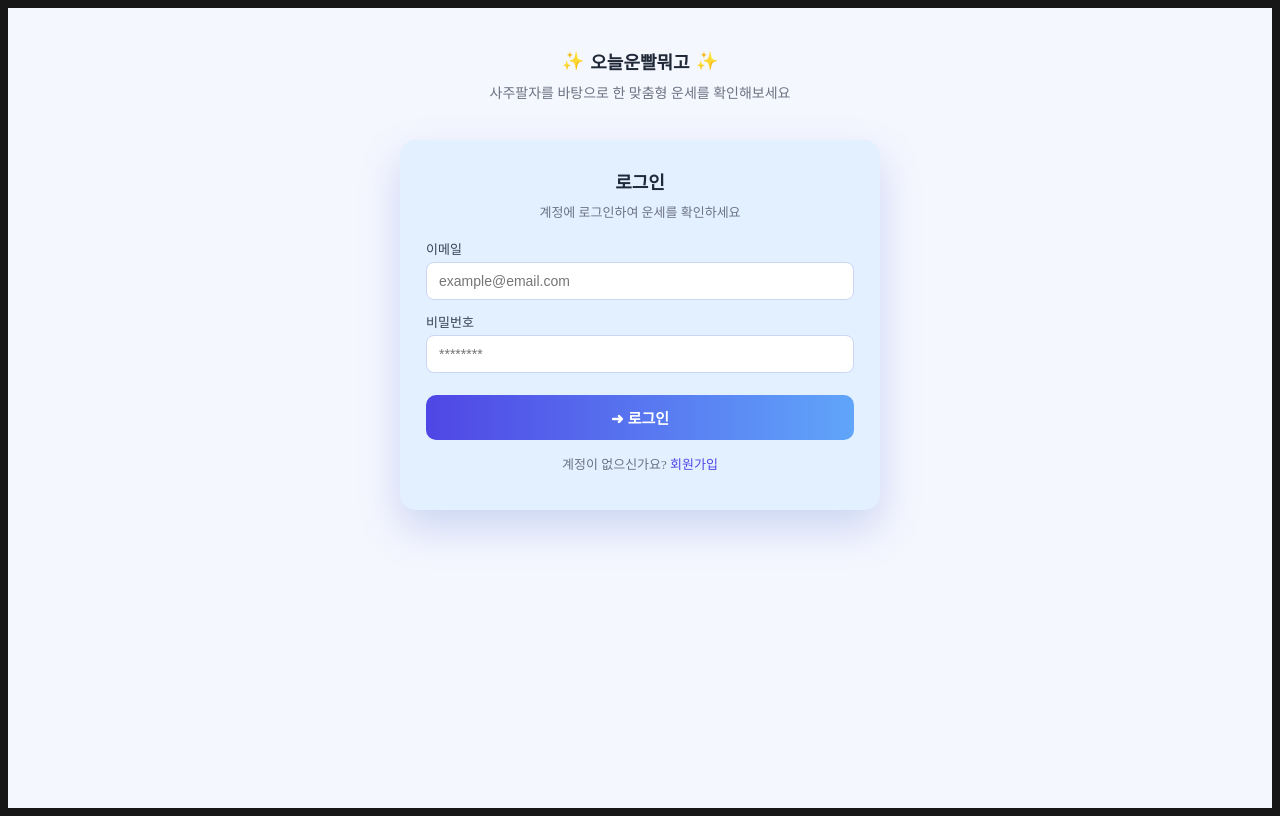
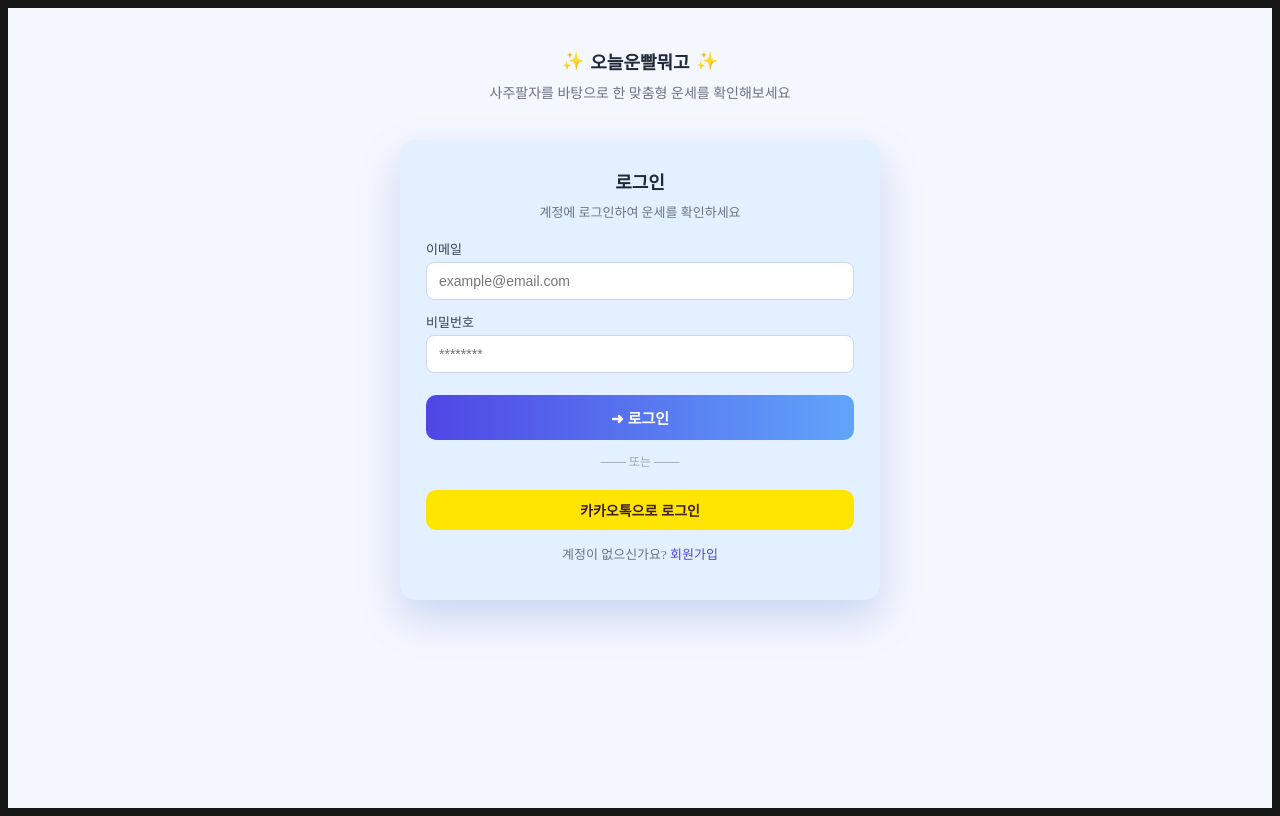
Before and after one commit to zekal02/ssu_saju, a Next.js app: page /login in a window 1280 px wide. Built offline with nearby package versions, Linux system fonts and the light colour scheme; no server answers.

Commit message:
로그인 페이지 카카오 로그인 및 스타일 수정2

```diff
--- a/pages/login.js
+++ b/pages/login.js
@@ -3,7 +3,6 @@ import Head from 'next/head';
 import Link from 'next/link';
 import { useState } from 'react';
 import { useRouter } from 'next/router';
-// import axios from 'axios';
 import { supabase } from '../lib/supabaseClient';
 import styles from '../styles/Auth.module.css';
 
@@ -12,9 +11,11 @@ export default function LoginPage() {
 
   const [email, setEmail] = useState('');
   const [password, setPassword] = useState('');
-  const [loading, setLoading] = useState(false);
+  const [loading, setLoading] = useState(false); // 이메일 로그인 로딩
+  const [oauthLoading, setOauthLoading] = useState(false); // 카카오 로그인 로딩
   const [errorMsg, setErrorMsg] = useState('');
 
+  // 이메일 / 비밀번호 로그인
   async function handleSubmit(e) {
     e.preventDefault();
     setErrorMsg('');
@@ -27,7 +28,6 @@ export default function LoginPage() {
     try {
       setLoading(true);
 
-      // 🔥 Supabase 로그인
       const { data, error } = await supabase.auth.signInWithPassword({
         email,
         password,
@@ -40,8 +40,6 @@ export default function LoginPage() {
       }
 
       console.log('Supabase 로그인 성공:', data);
-
-      // 로그인 성공 → 사주 페이지로 이동
       router.push('/saju');
     } catch (err) {
       console.error(err);
@@ -50,26 +48,38 @@ export default function LoginPage() {
       setLoading(false);
     }
   }
+
+  // 카카오톡 로그인
   async function handleKakaoLogin() {
     setErrorMsg('');
 
+    try {
+      setOauthLoading(true);
+
       const redirectTo =
         typeof window !== 'undefined'
-        ? `${window.location.origin}/saju` // 로그인 성공 후 돌아올 페이지
+          ? `${window.location.origin}/saju` // 로그인 후 돌아올 페이지
           : undefined;
 
       const { data, error } = await supabase.auth.signInWithOAuth({
         provider: 'kakao',
-      options: {
-        redirectTo, // Supabase Auth → Kakao → 다시 우리 사이트로
-      },
+        options: { redirectTo },
       });
 
       if (error) {
         console.error(error);
         setErrorMsg(error.message || '카카오 로그인 중 오류가 발생했습니다.');
+        return;
       }
-    // 실제 리다이렉트는 Supabase가 알아서 처리해서 여기서 별도 router.push는 필요 없음
+
+      console.log('카카오 로그인 요청 완료:', data);
+      // 실제 리다이렉트는 Supabase가 알아서 처리
+    } catch (err) {
+      console.error(err);
+      setErrorMsg('카카오 로그인 중 알 수 없는 오류가 발생했습니다.');
+    } finally {
+      setOauthLoading(false);
+    }
   }
 
   return (
@@ -129,11 +139,26 @@ export default function LoginPage() {
               <button
                 type="submit"
                 className={styles.submitButton}
-                disabled={loading}
+                disabled={loading || oauthLoading}
               >
                 {loading ? '로그인 중...' : '➜ 로그인'}
               </button>
             </form>
+
+            {/* 구분선 */}
+            <div style={{ margin: '12px 0', fontSize: 12, color: '#9ca3af' }}>
+              ─── 또는 ───
+            </div>
+
+            {/* 카카오톡 로그인 버튼 */}
+            <button
+              type="button"
+              onClick={handleKakaoLogin}
+              disabled={oauthLoading || loading}
+              className={styles.kakaoButton}
+            >
+              {oauthLoading ? '카카오 로그인 중...' : '카카오톡으로 로그인'}
+            </button>
 
             <p className={styles.switchText}>
               계정이 없으신가요?{' '}
```
Lines whose indentation alone changed are shown as unchanged.
